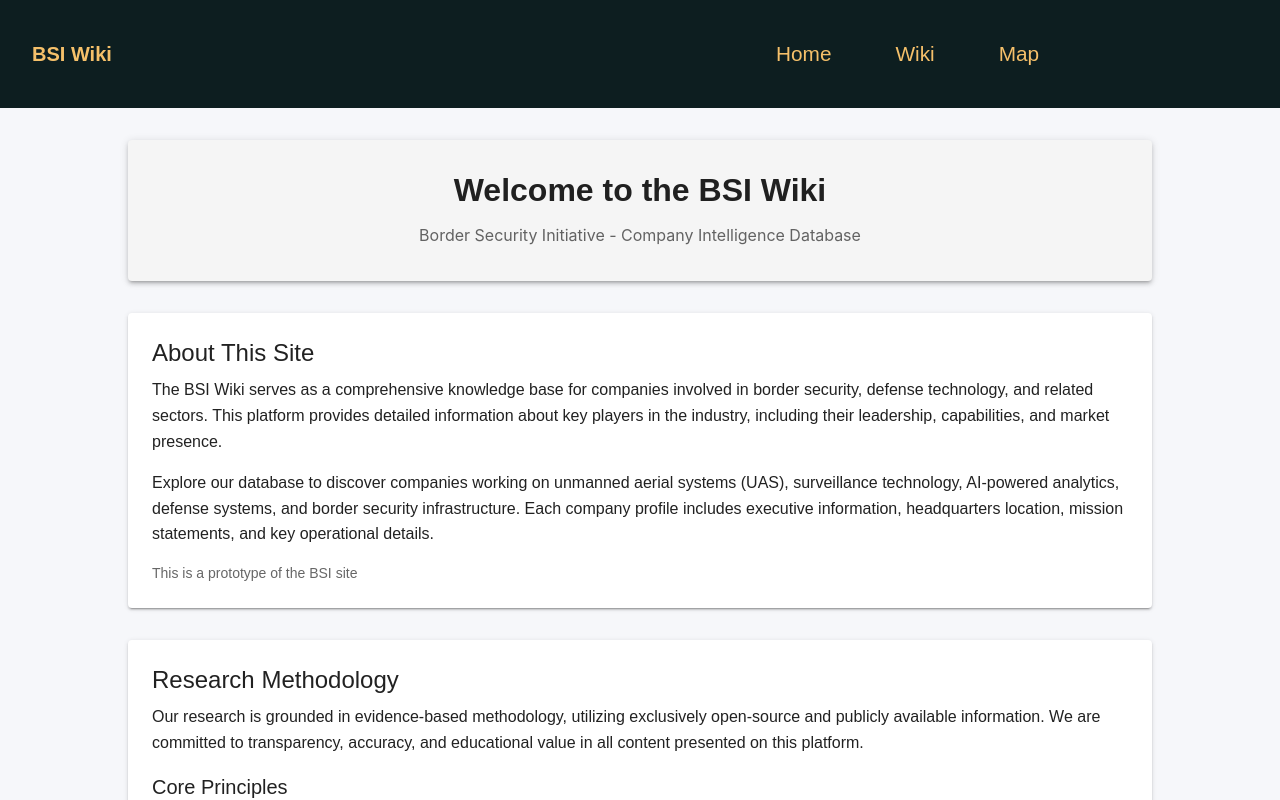
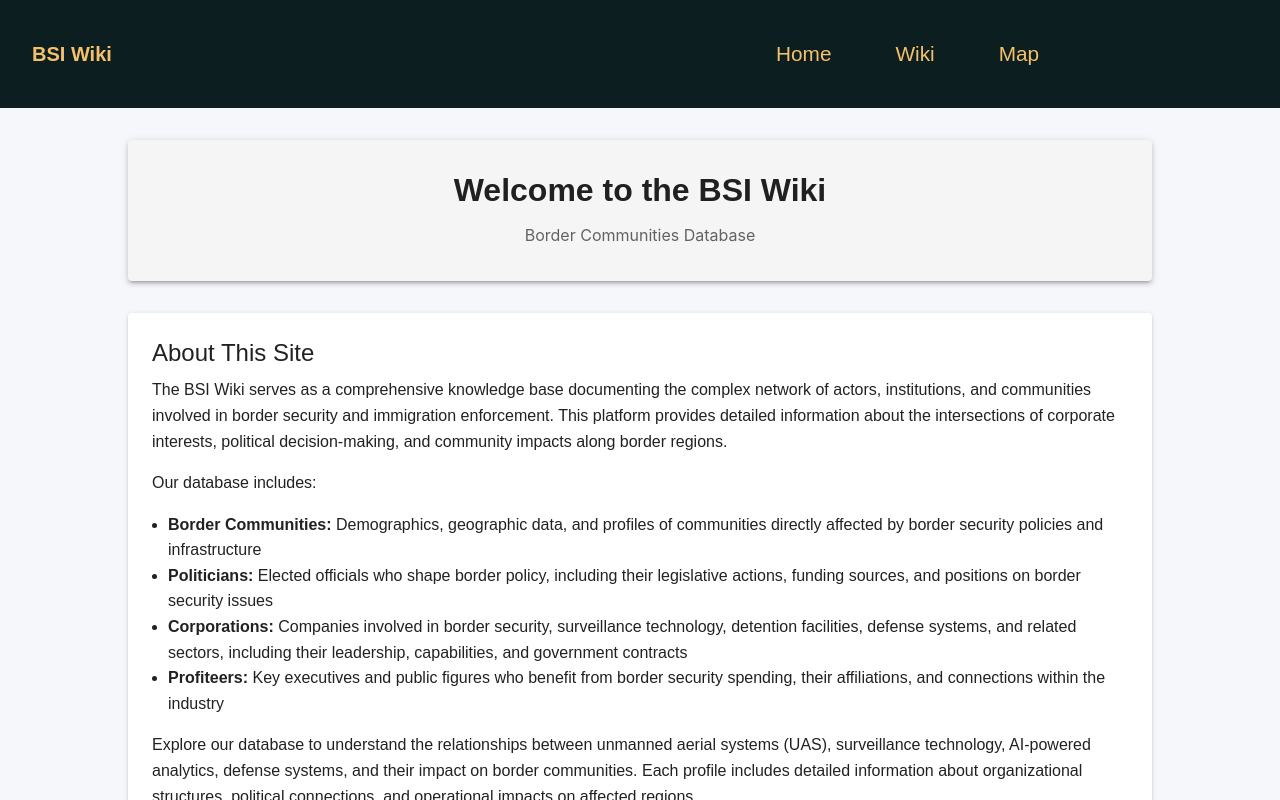
Before and after one commit to mdarmo/bss-wiki-site1, a React (Create React App) app in the folder client/: page / in a window 1280 px wide. Shown: the top 800 px of the page. Built offline with nearby package versions, Linux system fonts and the light colour scheme; no server answers.

Commit message:
updated homepage text

```diff
--- a/client/src/pages/Homepage.jsx
+++ b/client/src/pages/Homepage.jsx
@@ -10,7 +10,7 @@ const Homepage = () => {
                     Welcome to the BSI Wiki
                 </Typography>
                 <Typography variant="subtitle1" align="center" color="text.secondary">
-                    Border Security Initiative - Company Intelligence Database
+                    Border Communities Database
                 </Typography>
             </Paper>
 
@@ -19,19 +19,44 @@ const Homepage = () => {
                     About This Site
                 </Typography>
                 <Typography variant="body1" paragraph>
-                    The BSI Wiki serves as a comprehensive knowledge base for companies involved in border
-                    security, defense technology, and related sectors. This platform provides detailed
-                    information about key players in the industry, including their leadership, capabilities,
-                    and market presence.
+                    The BSI Wiki serves as a comprehensive knowledge base documenting the complex network of
+                    actors, institutions, and communities involved in border security and immigration enforcement.
+                    This platform provides detailed information about the intersections of corporate interests,
+                    political decision-making, and community impacts along border regions.
                 </Typography>
                 <Typography variant="body1" paragraph>
-                    Explore our database to discover companies working on unmanned aerial systems (UAS),
-                    surveillance technology, AI-powered analytics, defense systems, and border security
-                    infrastructure. Each company profile includes executive information, headquarters location,
-                    mission statements, and key operational details.
+                    Our database includes:
+                </Typography>
+                <Typography variant="body1" component="div">
+                    <Box component="ul" sx={{ pl: 2, mb: 2 }}>
+                        <li>
+                            <strong>Border Communities:</strong> Demographics, geographic data, and profiles of
+                            communities directly affected by border security policies and infrastructure
+                        </li>
+                        <li>
+                            <strong>Politicians:</strong> Elected officials who shape border policy, including their
+                            legislative actions, funding sources, and positions on border security issues
+                        </li>
+                        <li>
+                            <strong>Corporations:</strong> Companies involved in border security, surveillance technology,
+                            detention facilities, defense systems, and related sectors, including their leadership,
+                            capabilities, and government contracts
+                        </li>
+                        <li>
+                            <strong>Profiteers:</strong> Key executives and public figures who benefit from border
+                            security spending, their affiliations, and connections within the industry
+                        </li>
+                    </Box>
+                </Typography>
+                <Typography variant="body1" paragraph>
+                    Explore our database to understand the relationships between unmanned aerial systems (UAS),
+                    surveillance technology, AI-powered analytics, defense systems, and their impact on border
+                    communities. Each profile includes detailed information about organizational structures,
+                    political connections, and operational impacts on affected regions.
                 </Typography>
                 <Typography variant="body2" color="text.secondary" sx={{ mt: 2 }}>
-                    This is a prototype of the BSI site
+                    This is a prototype of the BSI site, continuously expanding to provide comprehensive
+                    documentation of the border security industrial complex.
                 </Typography>
             </Paper>
 
```
